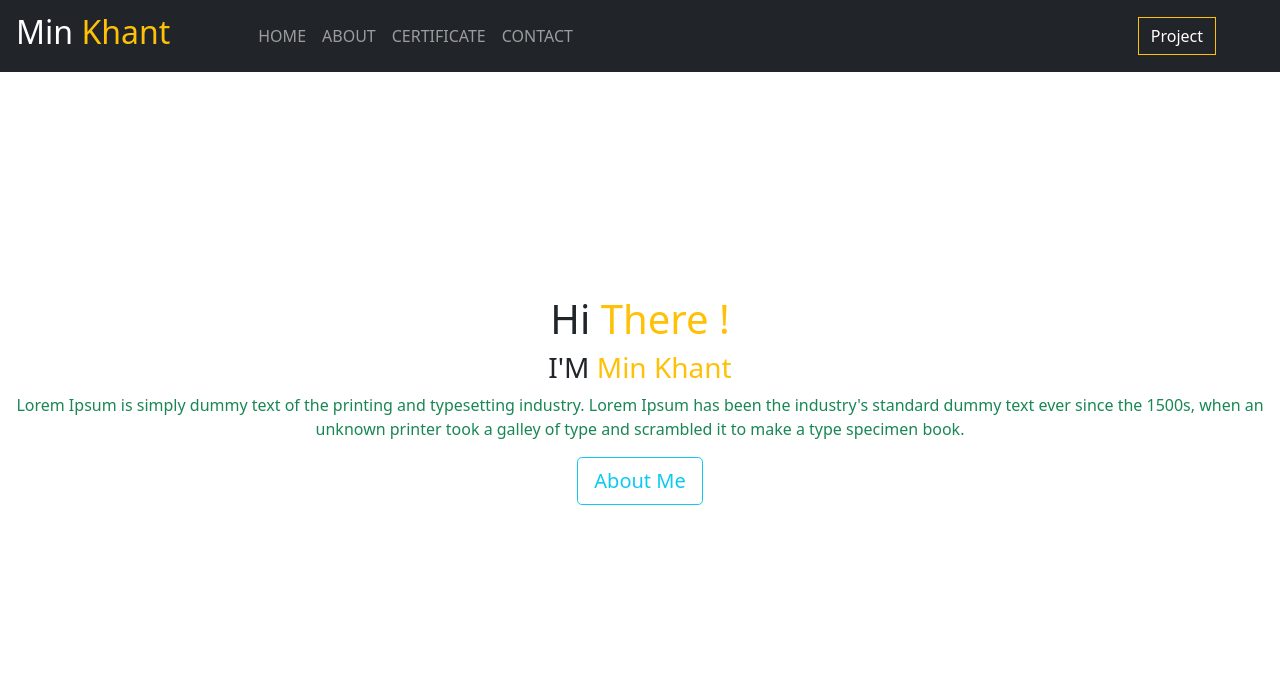
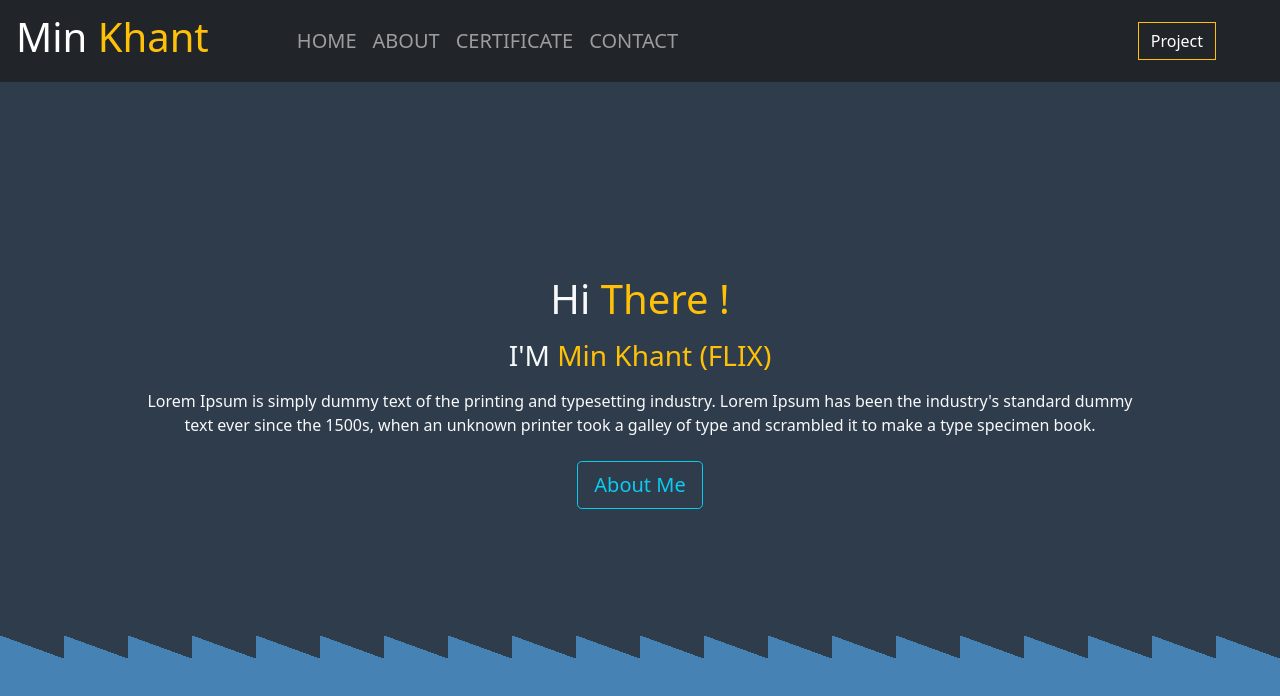
Before and after one commit to GVCFLIX/porffolio2, a plain HTML site: page index.html in a window 1280 px wide. Drawn offline with nearby package versions, Linux system fonts and the light colour scheme.

Commit message:
Add files via upload

```diff
--- a/index.html
+++ b/index.html
@@ -8,10 +8,10 @@
         <meta charset="utf-8">
         <meta name="viewport" content="width=device-width, initial-scale=1">
 
+        <!-- bootstrap css1 and js 2  -->
+        <link href="https://cdn.jsdelivr.net/npm/bootstrap@5.1.3/dist/css/bootstrap.min.css" rel="stylesheet" integrity="sha384-1BmE4kWBq78iYhFldvKuhfTAU6auU8tT94WrHftjDbrCEXSU1oBoqyl2QvZ6jIW3" crossorigin="anonymous">
         <!-- custom css  -->
         <link href="./source/style.css" rel="stylesheet" type="text/css"/>
-        <!-- bootstrap css1 and js 2  -->
-        <link href="https://cdn.jsdelivr.net/npm/bootstrap@5.1.3/dist/css/bootstrap.min.css" rel="stylesheet" integrity="sha384-1BmE4kWBq78iYhFldvKuhfTAU6auU8tT94WrHftjDbrCEXSU1oBoqyl2QvZ6jIW3" crossorigin="anonymous">
         <!-- font awsome css1  -->
         <link rel="stylesheet" href="https://cdnjs.cloudflare.com/ajax/libs/font-awesome/6.1.1/css/all.min.css" integrity="sha512-KfkfwYDsLkIlwQp6LFnl8zNdLGxu9YAA1QvwINks4PhcElQSvqcyVLLD9aMhXd13uQjoXtEKNosOWaZqXgel0g==" crossorigin="anonymous" referrerpolicy="no-referrer" />
 
@@ -25,7 +25,7 @@
                 <nav class="navbar navbar-expand-md bg-dark navbar-dark fixed-top">
 
                     <a href="index.html" class="navbar-brand mx-3">
-                        <h2>Min <span class="text-warning">Khant</span></h2>
+                        <h2 class="mk-icon">Min <span class="text-warning">Khant</span></h2>
                     </a>
 
                     <button type="button" class="navbar-toggler mx-3" data-bs-toggle="collapse" data-bs-target="#nav"><i class="fa-solid fa-bars"></i></button>
@@ -33,10 +33,10 @@
                     <div id="nav" class="navbar-collapse collapse justify-content-between">
 
                         <ul class="navbar-nav px-3 mx-5 text-uppercase">
-                            <li class="nav-item"><a href="index.html" class="nav-link">Home</a></li>
-                            <li class="nav-item"><a href="#about" class="nav-link">About</a></li>
-                            <li class="nav-item"><a href="#certificate" class="nav-link">Certificate</a></li>
-                            <li class="nav-item"><a href="#contact" class="nav-link">Contact</a></li>
+                            <li class="nav-item"><a href="index.html" class="nav-link mk-nav-a">Home</a></li>
+                            <li class="nav-item"><a href="#about" class="nav-link mk-nav-a">About</a></li>
+                            <li class="nav-item"><a href="#certificate" class="nav-link mk-nav-a">Certificate</a></li>
+                            <li class="nav-item"><a href="#contact" class="nav-link mk-nav-a">Contact</a></li>
                         </ul>
 
                         <div class="px-3 mx-5">
@@ -54,17 +54,17 @@
                 <section>
 
                     <div class="container-fluid">
-                        <div class="row justify-content-center align-items-center banners">
-                            <div class="col-md10 text-center">
+                        <div class="row justify-content-center align-items-center text-light banners">
+                            <div class="col-md-10 text-center">
                                 <h1 class="">Hi <span class="text-warning">There !</span></h1>
-                                <h3 class="text-capitalize">I'M <span class="text-warning text-capitalize">Min Khant</span></h3>
-                                <p class="text-success">
+                                <h3 class="text-capitalize my-3">I'M <span class="text-warning text-capitalize">Min Khant (FLIX)</span></h3>
+                                <p class="text-light mx-3 my-2">
                                     Lorem Ipsum is simply dummy text of the printing and typesetting industry.
                                     Lorem Ipsum has been the industry's standard dummy text ever since the 1500s,
                                     when an unknown printer took a galley of type and scrambled it to make a type
                                     specimen book.
                                 </p>
-                                <a href="#about" class="btn btn-outline-info btn-lg">About Me</a>
+                                <a href="#about" class="btn btn-outline-info btn-lg my-3">About Me</a>
                             </div>
                         </div>
                     </div>
--- a/source/style.css
+++ b/source/style.css
@@ -1,13 +1,25 @@
+/* for nav  */
+  /* for icon  */
+    .mk-icon{
+        font-size: 40px;
+    }
+  /* for icon  */
+
+.mk-nav-a{
+    font-size: 20px;
+}
+/* for nav  */
+
 /* for banner  */
 .banners{
     height: 100vh;
     background: linear-gradient(
         20deg,
-        rgb(3, 2, 2) 30%,
-        rgb(4, 4, 39) 30%,
+        steelblue 20%,
+        rgb(46, 60, 75) 10%
     );
     background-size: 5%;
-    transition: all .5s;
+    transition: 0.5s;
 }
 .banners:hover{
     background-size: 5.5%;
```
